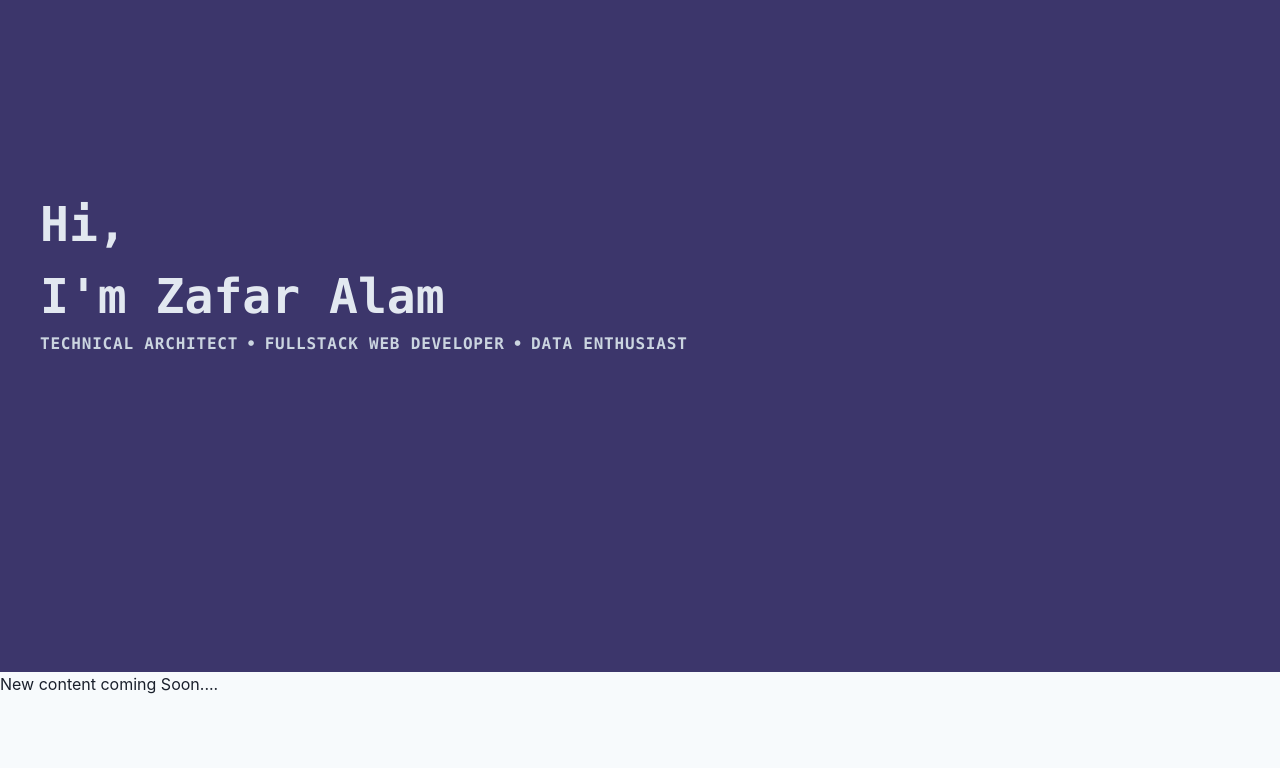
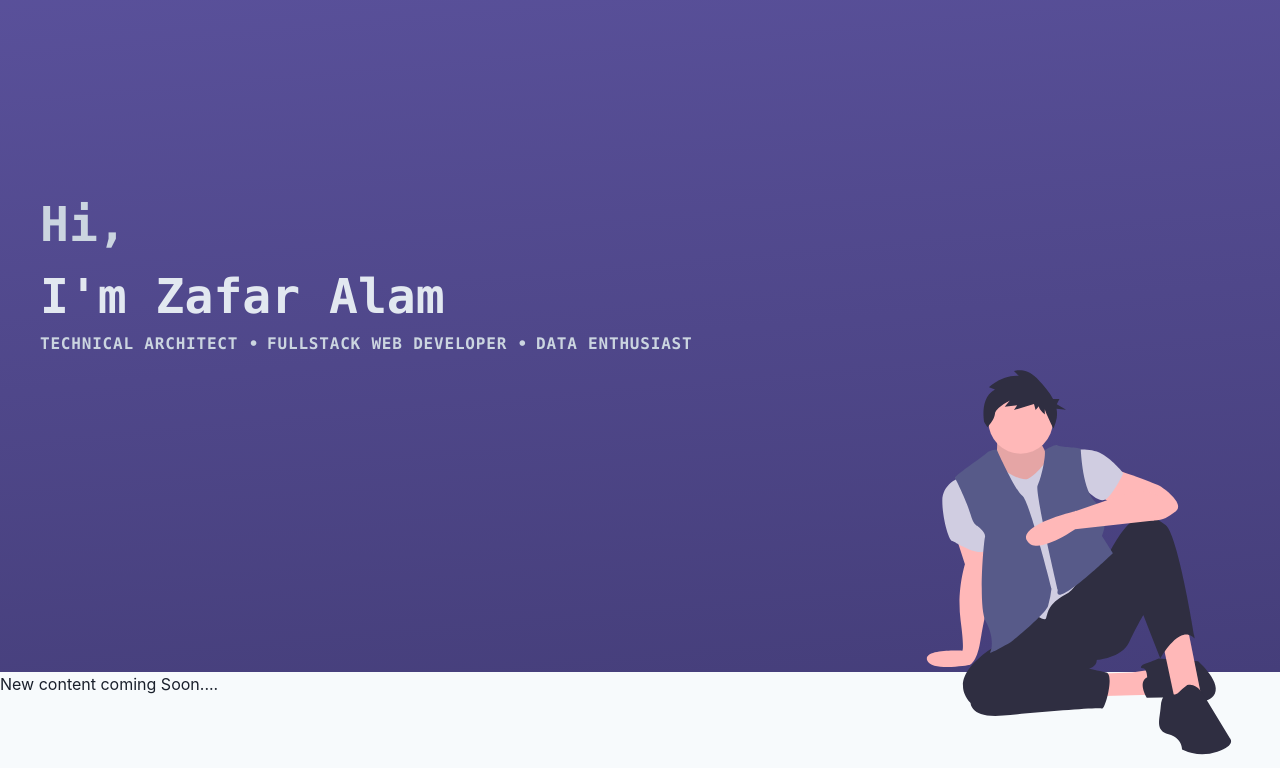
Before and after one commit to zafaralam/zafaralam.github.io, a website: page index.html in a window 1280 px wide. Shown: the part 128-896 px from the top of the page. Before the commit the page ends 824 px from the top, so only its background shows below. Drawn offline with Linux system fonts and the light colour scheme.

Commit message:
added figure and format

```diff
--- a/css/tailwind.css
+++ b/css/tailwind.css
@@ -2,4 +2,11 @@
 
 @tailwind components;
 
+.header-bg {
+  /* background: linear-gradient(175deg, #3e1468b6 0%, #350a5f 100%); */
+  background: linear-gradient(175deg, #524899ef 0%, #453e7a 100%);
+  /* background: bottom right url("../assets/man-1.svg") no-repeat; */
+}
+
+/* #3c366b */
 @tailwind utilities;
--- a/index.html
+++ b/index.html
@@ -2,28 +2,37 @@
 <html lang="en">
 
 <head>
-    <meta charset="UTF-8">
-    <meta name="viewport" content="width=device-width, initial-scale=1.0">
-    <meta http-equiv="X-UA-Compatible" content="ie=edge">
+    <meta charset="UTF-8" />
+    <meta name="viewport" content="width=device-width, initial-scale=1.0" />
+    <meta http-equiv="X-UA-Compatible" content="ie=edge" />
     <title>Zafar Alam</title>
-    <link rel="stylesheet" href="/build/css/tailwind.css">
+    <link rel="stylesheet" href="/build/tailwind.css" />
 </head>
 
 <body class="bg-gray-100 text-gray-900">
-    <header class="h-screen w-full bg-indigo-900 text-gray-300 flex items-center font-mono">
-        <div class="ml-10 bg-indigo-900">
-            <h1 class="text-5xl font-bold">Hi,<br />I'm Zafar Alam</h1>
-            <ul class="flex text-gray-400 font-semibold text-md uppercase tracking-wider">
-                <li class="">Technical Architect</li>
-                <li class="ml-2">&bull;</li>
-                <li class="ml-2">Fullstack Web Developer</li>
-                <li class="ml-2">&bull;</li>
-                <li class="ml-2">Data Enthusiast</li>
-            </ul>
+    <header class="w-full relative text-gray-300 header-bg font-mono">
+
+        <div class="h-screen w-full flex items-center z-50">
+            <div class="ml-6 md:ml-10">
+                <h1 class="text-4xl md:text-5xl font-bold">
+                    <span class="text-gray-400">Hi,</span><br />I'm Zafar Alam
+                </h1>
+                <div class="text-gray-400 font-semibold uppercase tracking-wider text-xs md:text-base">
+                    <span class="block md:inline-block"><span class="mr-2 md:hidden">&bull;</span>Technical
+                        Architect</span>
+                    <span class="block md:inline-block"><span class="mr-2">&bull;</span>Fullstack Web Developer</span>
+                    <span class="block md:inline-block"><span class="mr-2">&bull;</span>Data Enthusiast</span>
+                </div>
+            </div>
         </div>
+        <div class="absolute right-0 bottom-0 w-3/4 -mb-12 sm:-mb-24  md:w-auto">
+            <img src="assets/man-2.svg" alt="man sitting">
+        </div>
+
     </header>
     <main>
         <p>New content coming Soon....</p>
+
     </main>
 </body>
 
--- a/package.json
+++ b/package.json
@@ -4,8 +4,8 @@
   "description": "Portfolio on Github",
   "main": "index.js",
   "scripts": {
-    "build": "postcss css/tailwind.css -o build/css/tailwind.css",
-    "watch": "postcss css/tailwind.css -o build/css/tailwind.css --watch"
+    "build": "postcss css/tailwind.css -o build/tailwind.css",
+    "watch": "postcss css/tailwind.css -o build/tailwind.css --watch"
   },
   "repository": {
     "type": "git",
```
Also changed, not shown: assets/man-1.svg (added), assets/man-2.svg (added), assets/undraw_personal_goals_edgd.svg (added), build/tailwind.css.
